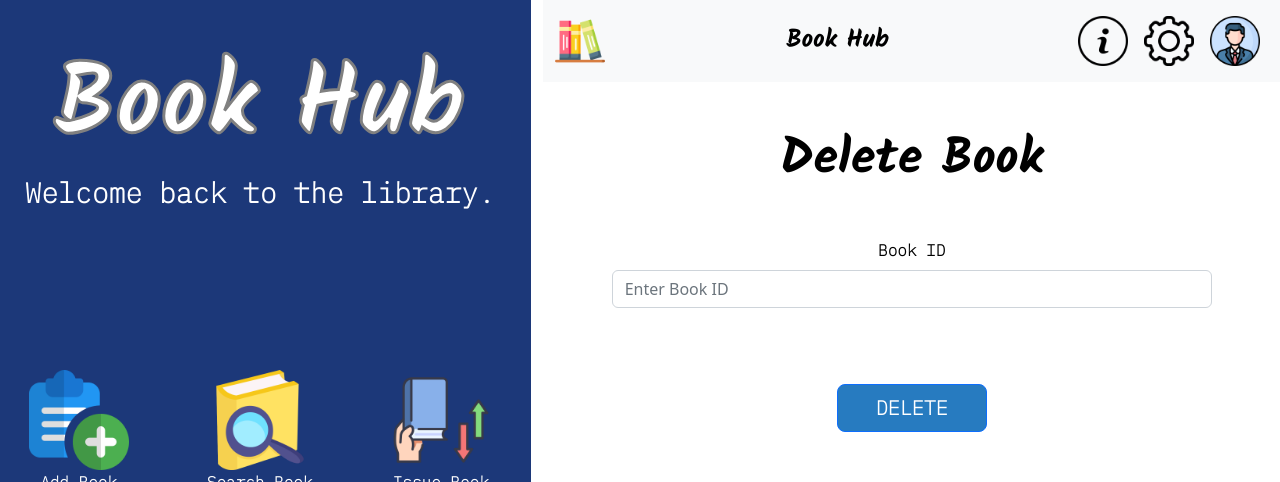
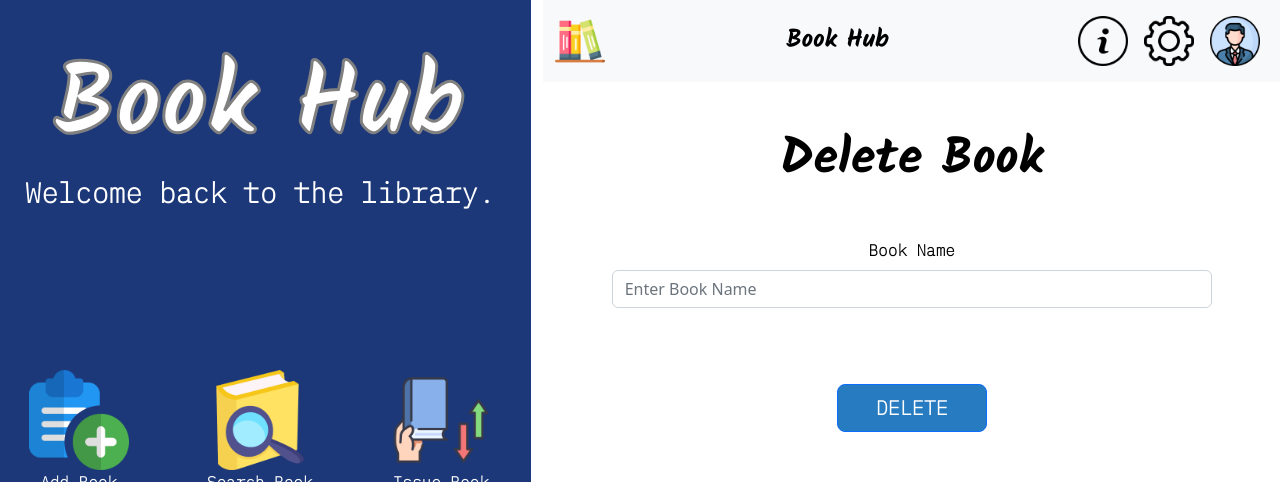
Before and after one commit to DaNoDya99/Library-System, a React (Create React App) app: page /delete-book in a window 1280 px wide. Shown: the top 482 px of the page. Built offline with nearby package versions, Linux system fonts and the light colour scheme.

Commit message:
Error handling started(delete-book component)

```diff
--- a/src/components/delete-book.component.js
+++ b/src/components/delete-book.component.js
@@ -2,6 +2,7 @@ import React, {Component} from "react";
 import 'bootstrap/dist/css/bootstrap.min.css';
 import {Row,Col,Navbar,Nav,Container} from "react-bootstrap";
 import {Link} from "react-router-dom";
+import Alert from 'react-bootstrap/Alert';
 import axios from "axios";
 
 import addLogo from "../assets/add.png";
@@ -20,7 +21,6 @@ import Button from 'react-bootstrap/Button';
 import home from "../assets/home.png";
 import searchMemberLogo from "../assets/searchMember.png";
 
-
 export default class DeleteBook extends Component {
 
     constructor(props) {
@@ -29,7 +29,8 @@ export default class DeleteBook extends Component {
         this.onSubmit = this.onSubmit.bind(this);
         this.onChangeBook = this.onChangeBook.bind(this);
         this.state = {
-            name: ''
+            name: '',
+            msg: '',
         }
     }
 
@@ -42,10 +43,33 @@ export default class DeleteBook extends Component {
         console.log(this.state.name)
         axios.get('http://localhost:4000/library/delete-book/'+this.state.name)
             .then((res)=>{
-                console.log('Book successfully deleted!');
+                this.setState({msg: res.data.msg})
             }).catch((error) => {
             console.log(error);
         });
+    }
+
+    alert(){
+        if(this.state.msg !== ''){
+            if(this.state.msg === "Book is not in the library."){
+                return(
+                    <Alert variant="danger" onClose={() => this.setState({msg: ''})} dismissible>
+                        <Alert.Heading>Oh snap! You got an error!</Alert.Heading>
+                        <p>
+                            {this.state.msg}
+                        </p>
+                    </Alert>
+                )
+            }else{
+                return(
+                    <Alert variant="success" onClose={() => this.setState({msg: ''})} dismissible>
+                        <Alert.Heading>{this.state.msg}</Alert.Heading>
+                    </Alert>
+                )
+            }
+        }else{
+            return <div></div>
+        }
     }
 
     render() {
@@ -140,10 +164,11 @@ export default class DeleteBook extends Component {
 
                         <div style={{'text-align':'center'}}>
                             <h2 className={'title2 my-5'} style={{'font-size':'50px'}}>Delete Book</h2>
+                            {this.alert()}
                             <Form onSubmit={this.onSubmit} style={{"width":"600px",'margin':"0 auto"}}>
                                 <Form.Group className="mb-3" controlId="formGroupEmail">
-                                    <Form.Label className={'text'} style={{'color':'black'}}>Book ID</Form.Label>
-                                    <Form.Control type="text"  value={this.state.name} onChange={this.onChangeBook} placeholder="Enter Book ID" />
+                                    <Form.Label className={'text'} style={{'color':'black'}}>Book Name</Form.Label>
+                                    <Form.Control type="text"  value={this.state.name} onChange={this.onChangeBook} placeholder="Enter Book Name" />
                                 </Form.Group>
 
                                 <Button type={'submit'} className={'text'} size={'lg'} style={{'background-color':'#277BC0','width':'150px','margin-top':'60px'}}>DELETE</Button>
```
Also changed, not shown: 2 other files (tests, documents, lock files or other folders).
